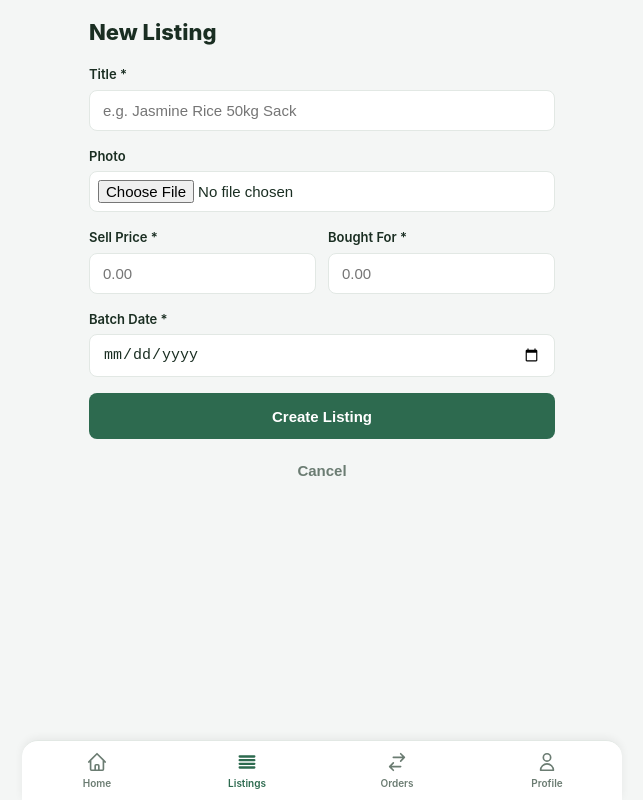
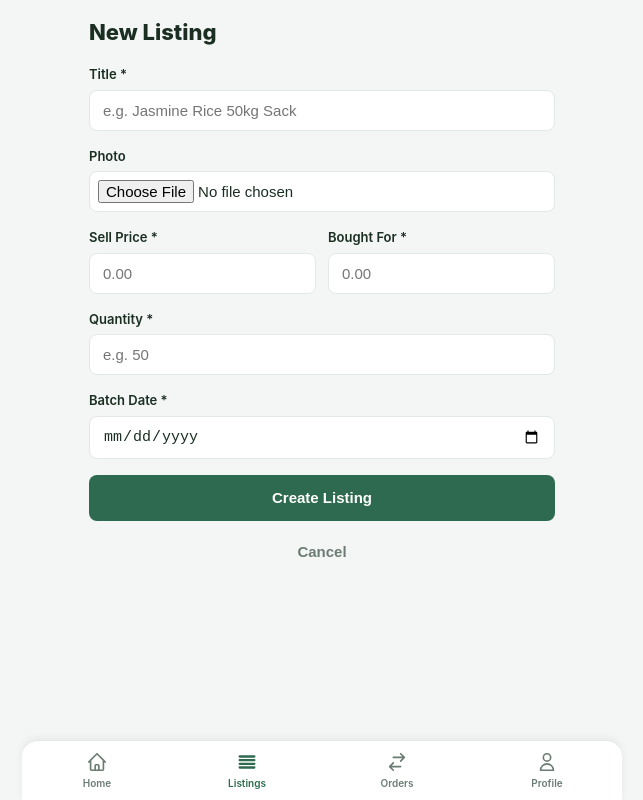
Before and after one commit to rrobenta/rice_trading_app, a React (Vite) app in the folder client/: page /listings/new in a window 1280 px wide. Shown: the whole page, without its empty margins (318-961 px from the left). Built offline with nearby package versions, Linux system fonts and the light colour scheme; no server answers.

Commit message:
add quantity in the listing

```diff
--- a/client/src/pages/CreateListingPage.tsx
+++ b/client/src/pages/CreateListingPage.tsx
@@ -3,7 +3,7 @@ import { useNavigate } from 'react-router-dom';
 
 export default function CreateListingPage() {
   const navigate = useNavigate();
-  const [form, setForm] = useState({ title: '', photo: '', sellPrice: '', boughtFor: '', batchDate: '' });
+  const [form, setForm] = useState({ title: '', photo: '', sellPrice: '', boughtFor: '', quantity: '', batchDate: '' });
   const [preview, setPreview] = useState<string | null>(null);
 
   const set = (key: string) => (e: any) => setForm(f => ({ ...f, [key]: e.target.value }));
@@ -50,6 +50,11 @@ export default function CreateListingPage() {
         </div>
 
         <div className="field">
+          <label>Quantity *</label>
+          <input value={form.quantity} onChange={set('quantity')} type="number" min="1" required placeholder="e.g. 50" />
+        </div>
+
+        <div className="field">
           <label>Batch Date *</label>
           <input type="date" value={form.batchDate} onChange={set('batchDate')} required />
         </div>
--- a/client/src/pages/ListingsPage.tsx
+++ b/client/src/pages/ListingsPage.tsx
@@ -6,6 +6,7 @@ interface ListingItem {
   title: string;
   sellPrice: string;
   boughtFor: string;
+  quantity: string;
   batchDate: string;
   photo?: string;
 }
@@ -131,7 +132,10 @@ export default function ListingsPage() {
                         <div className="field"><label>Sell Price</label><input value={editForm.sellPrice} onChange={setField('sellPrice')} type="number" step="0.01" /></div>
                         <div className="field"><label>Bought For</label><input value={editForm.boughtFor} onChange={setField('boughtFor')} type="number" step="0.01" /></div>
                       </div>
-                      <div className="field"><label>Batch Date</label><input type="date" value={editForm.batchDate} onChange={setField('batchDate')} /></div>
+                      <div className="row-2">
+                        <div className="field"><label>Quantity</label><input value={editForm.quantity} onChange={setField('quantity')} type="number" min="1" /></div>
+                        <div className="field"><label>Batch Date</label><input type="date" value={editForm.batchDate} onChange={setField('batchDate')} /></div>
+                      </div>
                       <div className="flex gap-1">
                         <button className="btn btn-primary btn-sm" onClick={handleSave}>Save</button>
                         <button className="btn btn-ghost btn-sm" onClick={handleCancel}>Cancel</button>
@@ -143,6 +147,7 @@ export default function ListingsPage() {
                       <div className="flex gap-2" style={{ marginBottom: 6 }}>
                         <span className="text-xs text-muted">Sell: <strong style={{ color: 'var(--buy)' }}>₱{parseFloat(l.sellPrice).toLocaleString(undefined, { minimumFractionDigits: 2 })}</strong></span>
                         <span className="text-xs text-muted">Cost: <strong>₱{parseFloat(l.boughtFor).toLocaleString(undefined, { minimumFractionDigits: 2 })}</strong></span>
+                        <span className="text-xs text-muted">Qty: <strong>{l.quantity}</strong></span>
                       </div>
                       <div className="flex justify-between items-center">
                         <span className="text-xs text-muted">Batch: {new Date(l.batchDate).toLocaleDateString()}</span>
```
